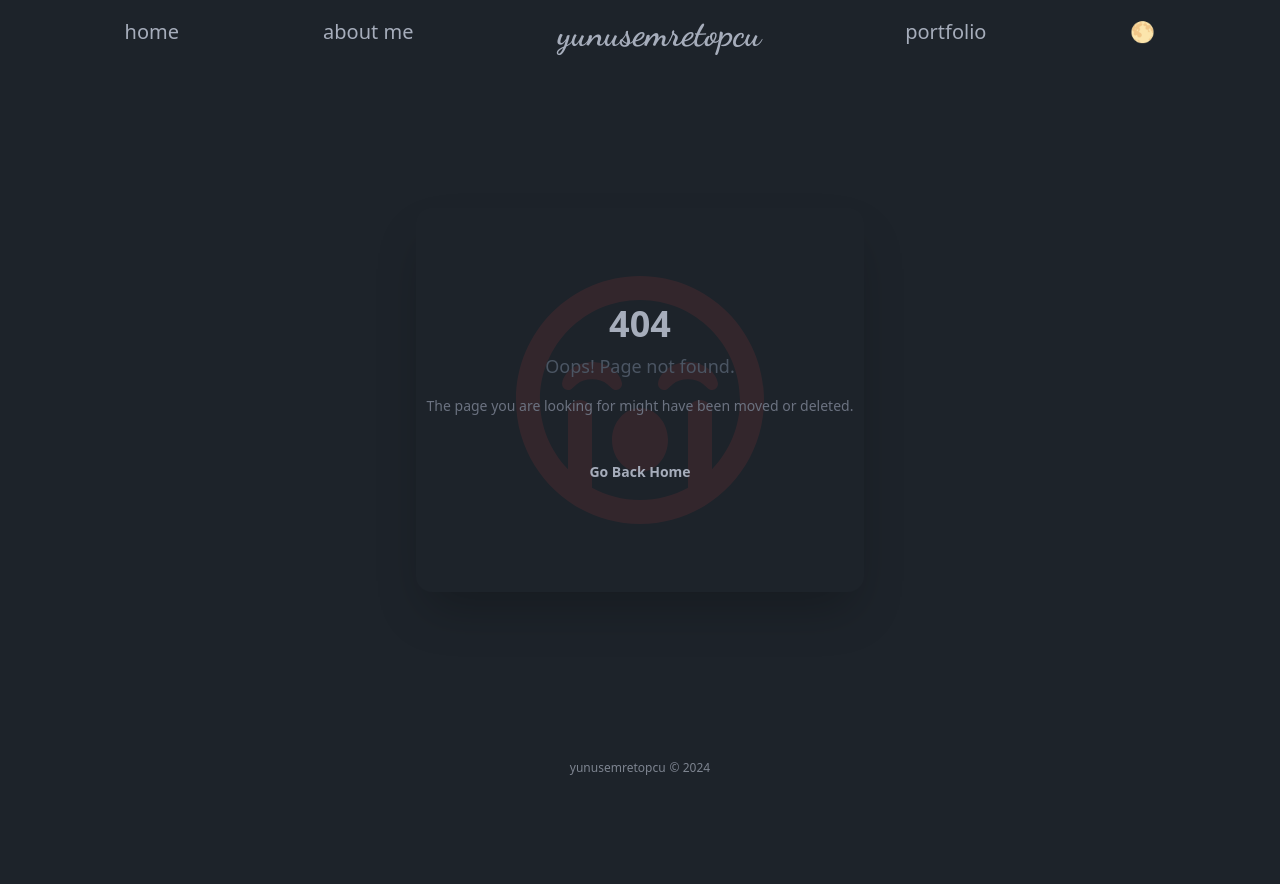
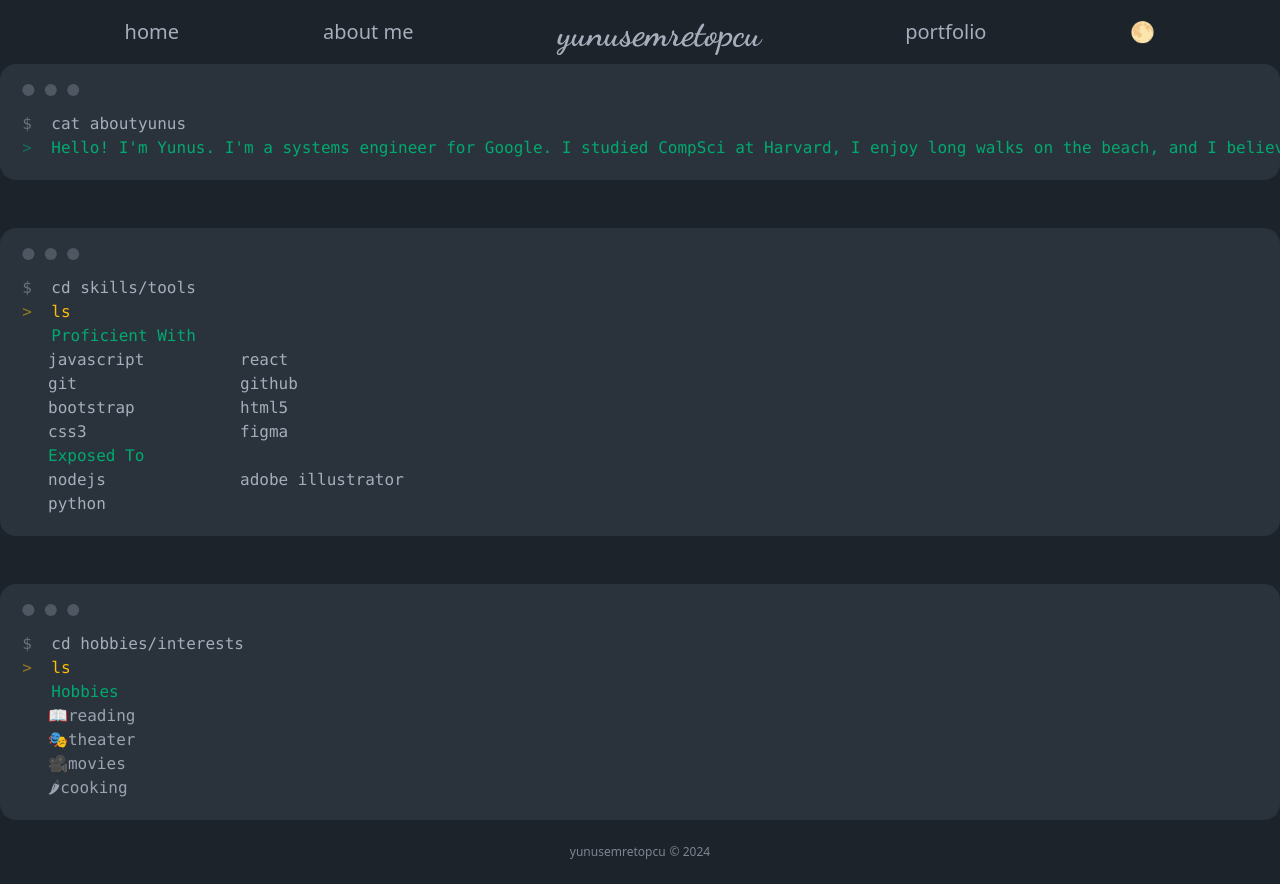
Before and after one commit to ynsmrtpc/yunusemretopcuv2, a React (Vite) app: page /about in a window 1280 px wide. Before the commit this address had no page. Before the commit the page ends 800 px from the top, so only its background shows below. Built offline with nearby package versions, Linux system fonts and the light colour scheme.

Commit message:
created about page

```diff
--- a/docker-compose.yml
+++ b/docker-compose.yml
@@ -9,7 +9,7 @@ services:
     ports:
       - "2801:2801"
     # depends_on:
-    #   - api
+    #   - apidock
 
   # api:
   #   build:
--- /dev/null
+++ b/src/pages/About/index.jsx
@@ -0,0 +1,52 @@
+export default function About() {
+    return (
+        <div className="container mx-auto flex flex-col gap-y-12">
+            <div className="mockup-code">
+                <pre data-prefix="$"><code>cat aboutyunus</code></pre>
+                <pre data-prefix=">" className="text-success">
+                    <code>Hello! I'm Yunus. I'm a systems engineer for Google. I studied CompSci at Harvard, I enjoy long walks on the beach, and I believe artificial intelligence will inevitably rule us all one day. You should hire me!</code>
+                </pre>
+            </div>
+
+            <div className="mockup-code">
+                <pre data-prefix="$"><code>cd skills/tools</code></pre>
+                <pre data-prefix=">" className="text-warning"><code>ls</code></pre>
+                <pre data-prefix="">
+                    <code className="text-success">Proficient With</code>
+                    <div className="ml-12 w-96">
+                        <div className="flex flex-wrap justify-between">
+                            <span className="w-1/2">javascript</span>
+                            <span className="w-1/2">react</span>
+                            <span className="w-1/2">git</span>
+                            <span className="w-1/2">github</span>
+                            <span className="w-1/2">bootstrap</span>
+                            <span className="w-1/2">html5</span>
+                            <span className="w-1/2">css3</span>
+                            <span className="w-1/2">figma</span>
+                        </div>
+                        <code className="text-success">Exposed To</code>
+                        <div className="flex flex-wrap justify-between">
+                            <span className="w-1/2">nodejs</span>
+                            <span className="w-1/2">adobe illustrator</span>
+                            <span className="w-1/2">python</span>
+                        </div>
+                    </div>
+                </pre>
+            </div>
+
+            <div className="mockup-code">
+                <pre data-prefix="$"><code>cd hobbies/interests</code></pre>
+                <pre data-prefix=">" className="text-warning"><code>ls</code></pre>
+                <pre data-prefix="" className="text-success">
+                    <code className="text-success">Hobbies</code>
+                    <ul className="ml-12 text-gray-400">
+                        <li>📖reading</li>
+                        <li>🎭theater</li>
+                        <li>🎥movies</li>
+                        <li>🌶cooking</li>
+                    </ul>
+                </pre>
+            </div>
+        </div>
+    )
+}
--- a/src/pages/Home/index.jsx
+++ b/src/pages/Home/index.jsx
@@ -8,10 +8,10 @@ export default function Home() {
                 <h1 className="text-4xl">Hi, I'm Yunus <LiaHandSpock className="inline animate-wave text-[#ffd151]" /></h1>
                 <h1 className="text-3xl">I'm a Full Stack Developer.</h1>
                 <ul class="p-2">
-                    <li className="text-xl leading-6"><span role="img">☕</span> fueled by coffee</li>
-                    <li className="text-xl leading-6"><span role="img">🌎</span> based in the TR</li>
-                    <li className="text-xl leading-6"><span role="img">💼</span> Sotfware Engineer at ZB Belediyesi</li>
-                    <li className="text-xl leading-6"><span role="img">📧</span> yunus@yunusemretopcu.com</li ></ul >
+                    <li className="text-xl leading-9"><span role="img">☕</span> fueled by coffee</li>
+                    <li className="text-xl leading-9"><span role="img">🌎</span> based in the TR</li>
+                    <li className="text-xl leading-9"><span role="img">💼</span> Sotfware Engineer at ZB Belediyesi</li>
+                    <li className="text-xl leading-9"><span role="img">📧</span> yunus@yunusemretopcu.com</li ></ul >
             </div>
         </section>
     )
--- a/src/routers/index.jsx
+++ b/src/routers/index.jsx
@@ -3,10 +3,12 @@ import Home from "@/pages/Home";
 import NotFound from "@/pages/404";
 import Header from "@/components/Header";
 import Footer from "@/components/Footer";
+import About from "@/pages/About";
 
 export const pages = [
     { path: "/", component: Home },
     { path: "/#", component: Home },
+    { path: "/about", component: About },
     { path: "*", component: NotFound },
 ];
 
```
Also changed, not shown: 1 other file (tests, documents, lock files or other folders).
